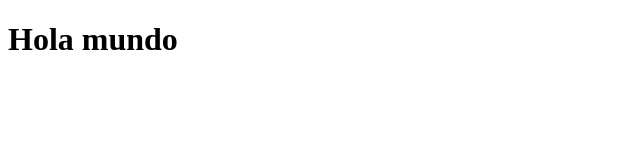
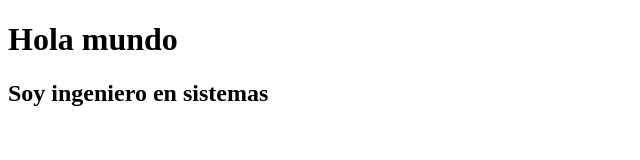
Before and after one commit to dagonc/Udb, a plain HTML site: page Index.html in a window 1280 px wide. Shown: the whole page, without its empty margins (0-640 px from the left). Drawn offline with Linux system fonts and the light colour scheme.

Commit message:
Primera modificacion

```diff
--- a/Index.html
+++ b/Index.html
@@ -7,5 +7,6 @@
 </head>
 <body>
     <h1>Hola mundo</h1>
+    <h2>Soy ingeniero en sistemas</h2>
 </body>
 </html>
```
Also changed, not shown: readme.txt, 1 other file.
